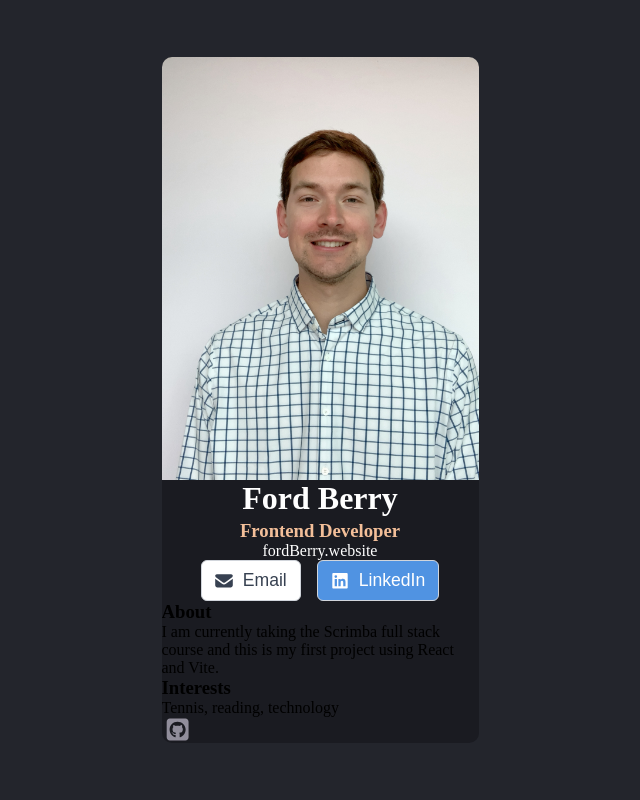
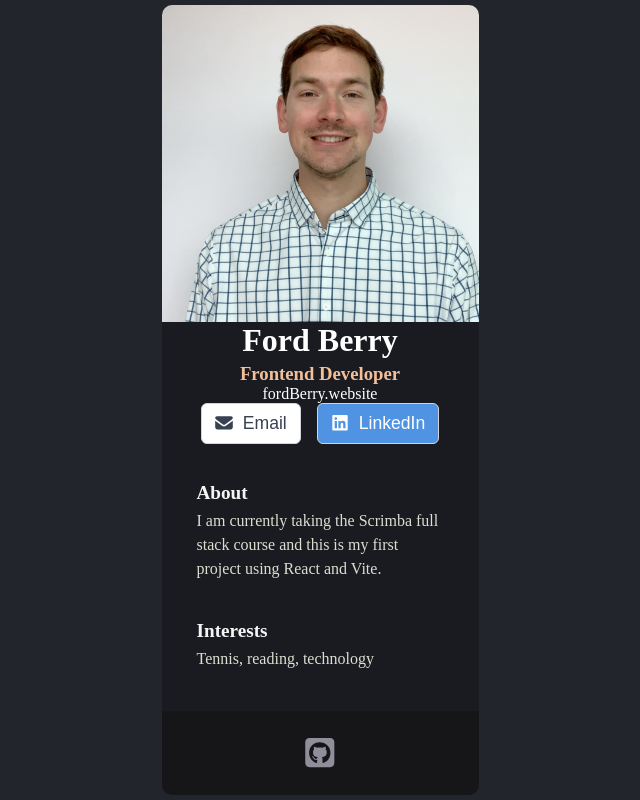
Before and after one commit to fab44-cloud/business-card, a React (Vite) app: page / in a window 1280 px wide. Shown: the whole page, without its empty margins (320-960 px from the left). Built offline with nearby package versions, Linux system fonts and the light colour scheme.

Commit message:
Change font color for about and interests sections. Change background color and increase padding for footer section

```diff
--- a/src/App.css
+++ b/src/App.css
@@ -9,6 +9,8 @@
   width: 100%;
   height: auto;
   display: block;
+  max-height: 317px;
+  object-fit: cover;
 }
 
 .info-name,
@@ -65,13 +67,43 @@
   color: #ffffff;
 }
 
+.card-section {
+  padding: 0 35px;
+  text-align: left;
+}
+
+.section-title {
+  color: #F5F5F5;
+  font-weight: 700;
+  font-size: 1.2rem;
+  margin-top: 2em;
+  margin-bottom: 5px;
+}
+
+.section-text {
+  color: #DCDED2;
+  line-height: 1.5;
+  margin: 0;
+}
+
+.footer-container {
+  background-color: #161619;
+  display: flex;
+  justify-content: center;
+  align-items: center;
+  gap: 24px;
+  padding: 1.6em 0;
+  margin-top: 2.5em;
+  border-radius: 0 0 10px 10px;
+}
+
 .footer-container a {
   text-decoration: none;
   color: inherit;
 }
 
 .footer-icon {
-  font-size: 25px;
+  font-size: 2.08rem;
   color: #918E9B;
   cursor: pointer;
   transition: color 0.2s;
--- a/src/components/About.jsx
+++ b/src/components/About.jsx
@@ -1,9 +1,9 @@
 export default function About() {
     return (
         <>
-            <div className="about-container">
-                <h3>About</h3>
-                <p>I am currently taking the Scrimba full stack course and this is my first project using React and Vite.</p>
+            <div className="card-section">
+                <h3 className="section-title">About</h3>
+                <p className="section-text">I am currently taking the Scrimba full stack course and this is my first project using React and Vite.</p>
             </div>
         </>
     )
--- a/src/components/Interests.jsx
+++ b/src/components/Interests.jsx
@@ -1,9 +1,9 @@
 export default function Interests() {
     return (
         <>
-            <div className="interests-container">
-                <h3>Interests</h3>
-                <p>Tennis, reading, technology</p>
+            <div className="card-section">
+                <h3 className="section-title">Interests</h3>
+                <p className="section-text">Tennis, reading, technology</p>
             </div>
         </>
     )
```
